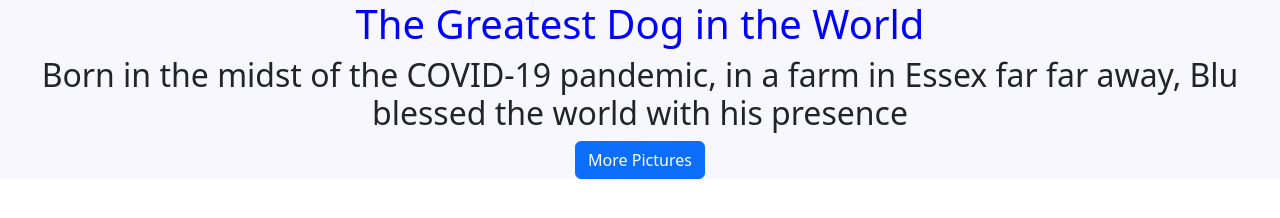
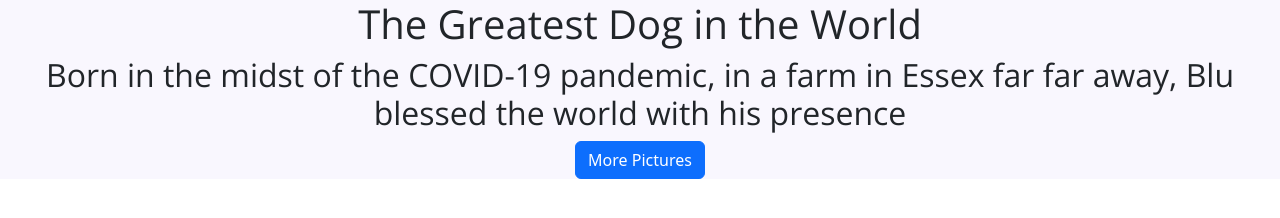
Before and after one commit to boothmaa/Blu-website, a plain HTML site: page index.html in a window 1280 px wide. Drawn offline with nearby package versions, Linux system fonts and the light colour scheme.

Commit message:
Added google fonts

```diff
--- a/CSS/style.css
+++ b/CSS/style.css
@@ -1,5 +1,5 @@
-h1 {
-    color: blue;
+h1, h2 {
+    font-family: 'Open Sans', sans-serif;
 }
 
 .hero {
--- a/index.html
+++ b/index.html
@@ -9,7 +9,9 @@
 <title> Blu the Dachshund </title>
 
 <script src="https://kit.fontawesome.com/d618d6db27.js" crossorigin="anonymous"></script>
-
+<link rel="preconnect" href="https://fonts.googleapis.com">
+<link rel="preconnect" href="https://fonts.gstatic.com" crossorigin>
+<link href="https://fonts.googleapis.com/css2?family=Open+Sans:wght@300&display=swap" rel="stylesheet">
 <link href="https://cdn.jsdelivr.net/npm/bootstrap@5.2.0/dist/css/bootstrap.min.css" rel="stylesheet"
     integrity="sha384-gH2yIJqKdNHPEq0n4Mqa/HGKIhSkIHeL5AyhkYV8i59U5AR6csBvApHHNl/vI1Bx" crossorigin="anonymous">
 <link rel="stylesheet" href="/CSS/style.css"/>
```
